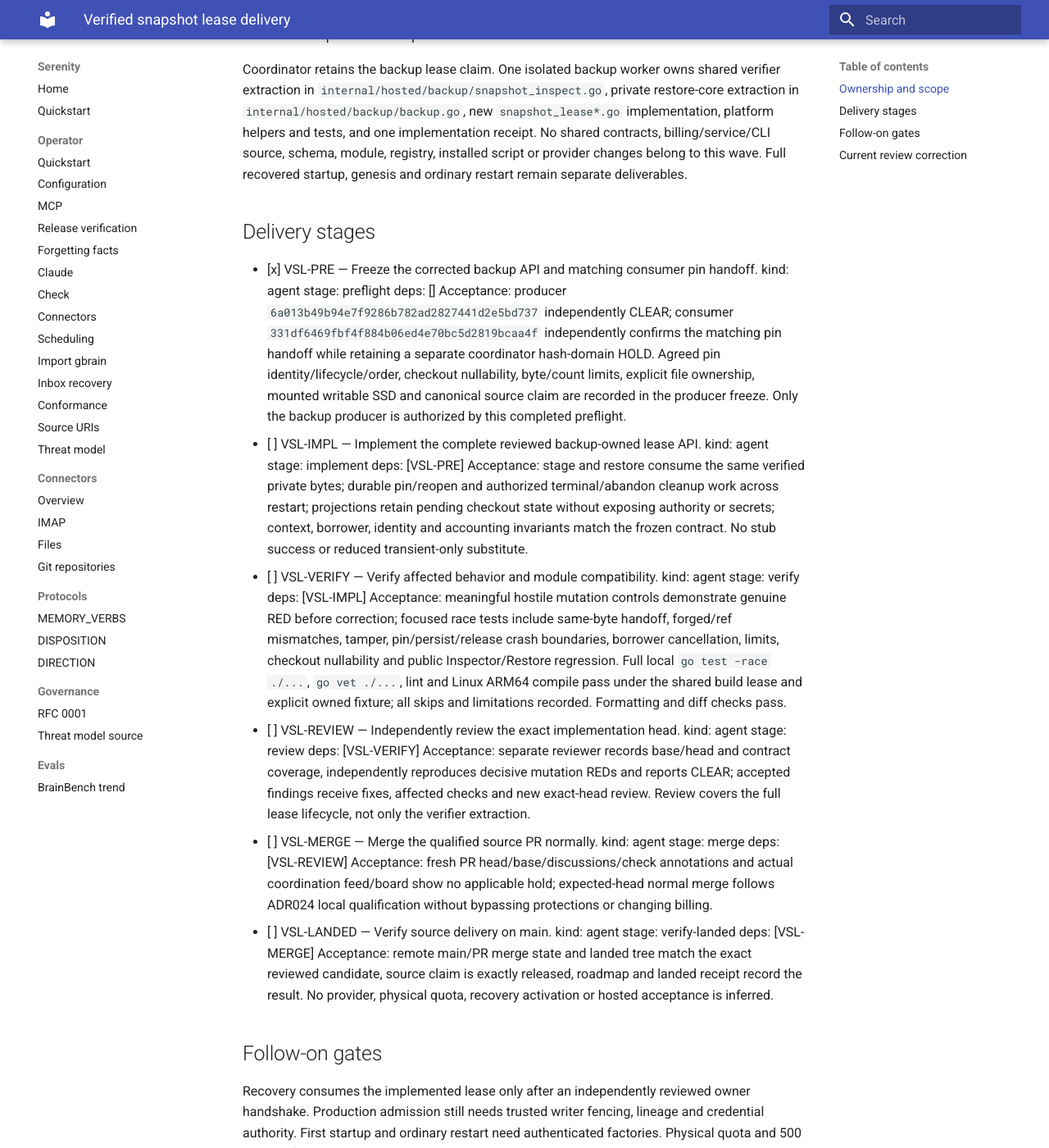
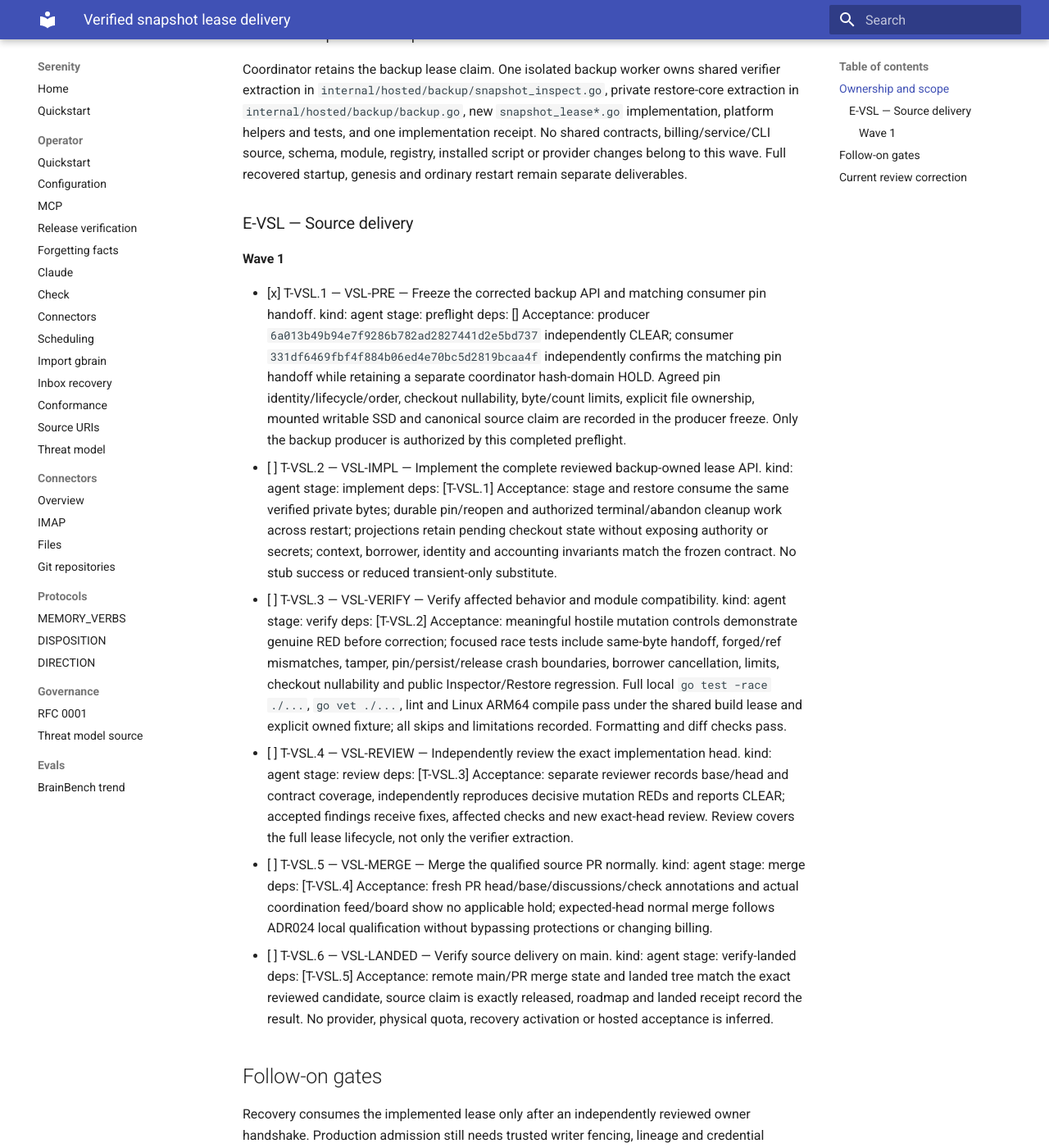
Before and after one commit to sirerun/serenity, an MkDocs documentation site: the page built from docs/plans/verified-snapshot-lease-delivery-2026-10-03.md, in a window 1280 px wide and 1400 px high, scrolled down 378 px. Shown: the whole window at 82% size. Built offline with MkDocs 1.6.1 and Material for MkDocs 9.7.7, drawn with Linux system fonts in a browser that asks for light colours; some of the changed text lies outside the part shown.

Commit message:
Expose delivery stage IDs to installed plan parser while preserving aliases

```diff
--- a/docs/plans/verified-snapshot-lease-delivery-2026-10-03.md
+++ b/docs/plans/verified-snapshot-lease-delivery-2026-10-03.md
@@ -6,14 +6,16 @@ Status: producer API frozen and complete source implementation in progress; reco
 
 Coordinator retains the backup lease claim. One isolated backup worker owns shared verifier extraction in `internal/hosted/backup/snapshot_inspect.go`, private restore-core extraction in `internal/hosted/backup/backup.go`, new `snapshot_lease*.go` implementation, platform helpers and tests, and one implementation receipt. No shared contracts, billing/service/CLI source, schema, module, registry, installed script or provider changes belong to this wave. Full recovered startup, genesis and ordinary restart remain separate deliverables.
 
-## Delivery stages
+### E-VSL — Source delivery
 
-- [x] VSL-PRE — Freeze the corrected backup API and matching consumer pin handoff. kind: agent stage: preflight deps: [] Acceptance: producer `6a013b49b94e7f9286b782ad2827441d2e5bd737` independently CLEAR; consumer `331df6469fbf4f884b06ed4e70bc5d2819bcaa4f` independently confirms the matching pin handoff while retaining a separate coordinator hash-domain HOLD. Agreed pin identity/lifecycle/order, checkout nullability, byte/count limits, explicit file ownership, mounted writable SSD and canonical source claim are recorded in the producer freeze. Only the backup producer is authorized by this completed preflight.
-- [ ] VSL-IMPL — Implement the complete reviewed backup-owned lease API. kind: agent stage: implement deps: [VSL-PRE] Acceptance: stage and restore consume the same verified private bytes; durable pin/reopen and authorized terminal/abandon cleanup work across restart; projections retain pending checkout state without exposing authority or secrets; context, borrower, identity and accounting invariants match the frozen contract. No stub success or reduced transient-only substitute.
-- [ ] VSL-VERIFY — Verify affected behavior and module compatibility. kind: agent stage: verify deps: [VSL-IMPL] Acceptance: meaningful hostile mutation controls demonstrate genuine RED before correction; focused race tests include same-byte handoff, forged/ref mismatches, tamper, pin/persist/release crash boundaries, borrower cancellation, limits, checkout nullability and public Inspector/Restore regression. Full local `go test -race ./...`, `go vet ./...`, lint and Linux ARM64 compile pass under the shared build lease and explicit owned fixture; all skips and limitations recorded. Formatting and diff checks pass.
-- [ ] VSL-REVIEW — Independently review the exact implementation head. kind: agent stage: review deps: [VSL-VERIFY] Acceptance: separate reviewer records base/head and contract coverage, independently reproduces decisive mutation REDs and reports CLEAR; accepted findings receive fixes, affected checks and new exact-head review. Review covers the full lease lifecycle, not only the verifier extraction.
-- [ ] VSL-MERGE — Merge the qualified source PR normally. kind: agent stage: merge deps: [VSL-REVIEW] Acceptance: fresh PR head/base/discussions/check annotations and actual coordination feed/board show no applicable hold; expected-head normal merge follows ADR024 local qualification without bypassing protections or changing billing.
-- [ ] VSL-LANDED — Verify source delivery on main. kind: agent stage: verify-landed deps: [VSL-MERGE] Acceptance: remote main/PR merge state and landed tree match the exact reviewed candidate, source claim is exactly released, roadmap and landed receipt record the result. No provider, physical quota, recovery activation or hosted acceptance is inferred.
+#### Wave 1
+
+- [x] T-VSL.1 — VSL-PRE — Freeze the corrected backup API and matching consumer pin handoff. kind: agent stage: preflight deps: [] Acceptance: producer `6a013b49b94e7f9286b782ad2827441d2e5bd737` independently CLEAR; consumer `331df6469fbf4f884b06ed4e70bc5d2819bcaa4f` independently confirms the matching pin handoff while retaining a separate coordinator hash-domain HOLD. Agreed pin identity/lifecycle/order, checkout nullability, byte/count limits, explicit file ownership, mounted writable SSD and canonical source claim are recorded in the producer freeze. Only the backup producer is authorized by this completed preflight.
+- [ ] T-VSL.2 — VSL-IMPL — Implement the complete reviewed backup-owned lease API. kind: agent stage: implement deps: [T-VSL.1] Acceptance: stage and restore consume the same verified private bytes; durable pin/reopen and authorized terminal/abandon cleanup work across restart; projections retain pending checkout state without exposing authority or secrets; context, borrower, identity and accounting invariants match the frozen contract. No stub success or reduced transient-only substitute.
+- [ ] T-VSL.3 — VSL-VERIFY — Verify affected behavior and module compatibility. kind: agent stage: verify deps: [T-VSL.2] Acceptance: meaningful hostile mutation controls demonstrate genuine RED before correction; focused race tests include same-byte handoff, forged/ref mismatches, tamper, pin/persist/release crash boundaries, borrower cancellation, limits, checkout nullability and public Inspector/Restore regression. Full local `go test -race ./...`, `go vet ./...`, lint and Linux ARM64 compile pass under the shared build lease and explicit owned fixture; all skips and limitations recorded. Formatting and diff checks pass.
+- [ ] T-VSL.4 — VSL-REVIEW — Independently review the exact implementation head. kind: agent stage: review deps: [T-VSL.3] Acceptance: separate reviewer records base/head and contract coverage, independently reproduces decisive mutation REDs and reports CLEAR; accepted findings receive fixes, affected checks and new exact-head review. Review covers the full lease lifecycle, not only the verifier extraction.
+- [ ] T-VSL.5 — VSL-MERGE — Merge the qualified source PR normally. kind: agent stage: merge deps: [T-VSL.4] Acceptance: fresh PR head/base/discussions/check annotations and actual coordination feed/board show no applicable hold; expected-head normal merge follows ADR024 local qualification without bypassing protections or changing billing.
+- [ ] T-VSL.6 — VSL-LANDED — Verify source delivery on main. kind: agent stage: verify-landed deps: [T-VSL.5] Acceptance: remote main/PR merge state and landed tree match the exact reviewed candidate, source claim is exactly released, roadmap and landed receipt record the result. No provider, physical quota, recovery activation or hosted acceptance is inferred.
 
 ## Follow-on gates
 
@@ -22,3 +24,5 @@ Recovery consumes the implemented lease only after an independently reviewed own
 ## Current review correction
 
 The VSL-PRE row records the producer handoff at its original freeze. Subsequent full consumer review clears `a50c876f06682d42530d32e46a2ffc60aa0485f4`, without changing producer v1. The proposal's historical line saying producer review is in progress is superseded by the banked producer `6a013b4` CLEAR and this current status. Source implementation is actively assigned at `e8a5c38fd68ac93873e2973a18f6ec6aea1ddb82`; no source checks or completion are yet claimed.
+
+Machine-readable task IDs above retain the original VSL stage names as aliases; earlier assignments and evidence keep their original stage labels. Dependency order and acceptance are unchanged.
```
Also changed, not shown: docs/plans/startup-journal-observation-delivery-2026-10-03.md (+12 -6 lines).
